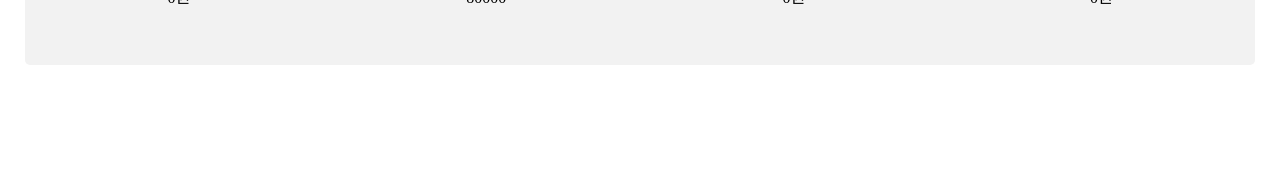
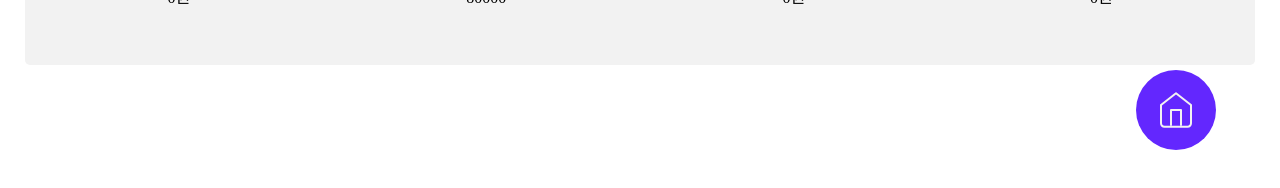
Before and after one commit to limhaneul2244/shopping_mall, a React (Create React App) app: page /Cart in a window 1280 px wide. Shown: the part 610-798 px from the top of the page. Built offline with nearby package versions, Linux system fonts and the light colour scheme; no server answers; a web font is replaced by a local one.

Commit message:
파일 삭제 및 코드 정리

```diff
--- a/src/Cart/Cart.jsx
+++ b/src/Cart/Cart.jsx
@@ -11,6 +11,7 @@ import SelectBox from "../components/SelectBox/SelectBox";
 import { getData } from "../common";
 import { setOptionName } from "../modules/productOptions";
 import { useDispatch } from "react-redux";
+import QuickButton from "../components/QuickButton/QuickButton";
 
 const CartContainer = styled.div`
   padding: 160px 0;
@@ -238,7 +239,7 @@ export default function Cart() {
             placeholder={"쿠폰 선택"}
           />
           <SubTitle>주문 상품</SubTitle>
-          <DeleteButton tyle="button">선택 삭제하기</DeleteButton>
+          <DeleteButton>선택 삭제하기</DeleteButton>
           <ProductList>
             <thead>
               <tr>
@@ -315,6 +316,7 @@ export default function Cart() {
           </ProductTotalPrice>
         </CartContainer>
       </CommonLayOut>
+      <QuickButton/>
     </>
   );
 }
```
Also changed, not shown: src/App.css (added).
